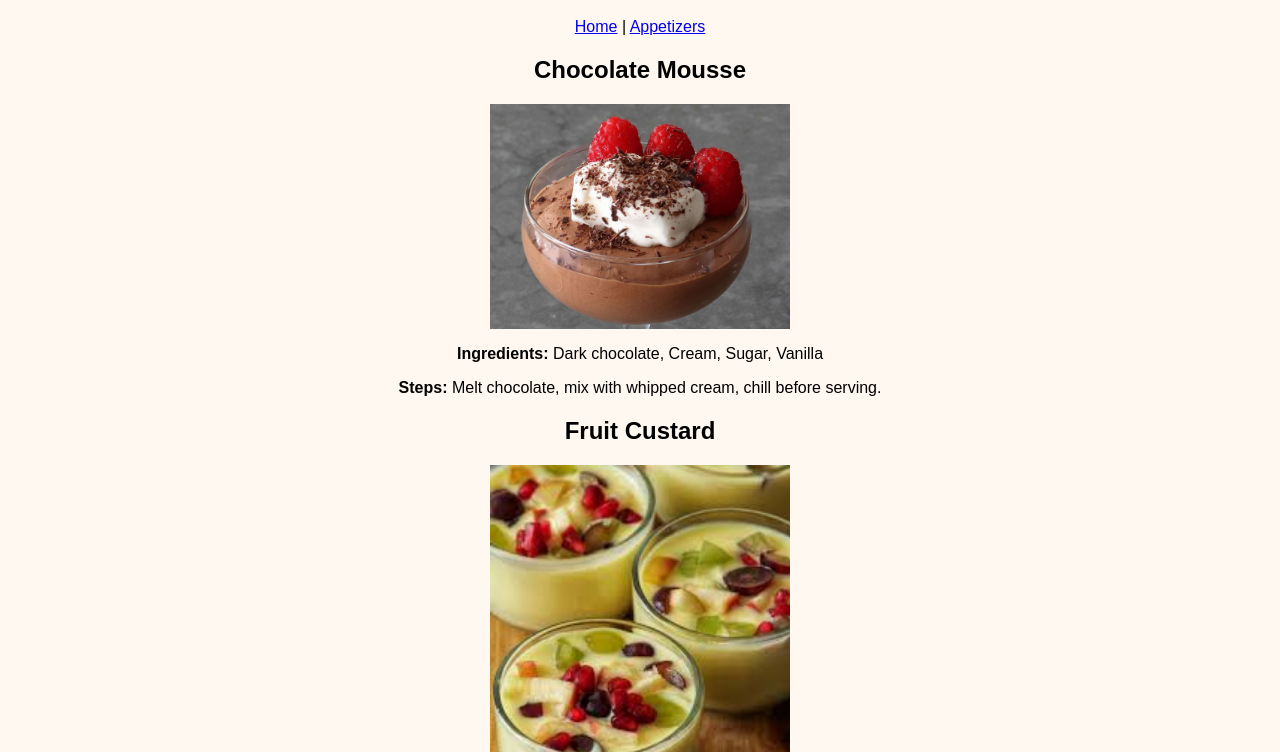
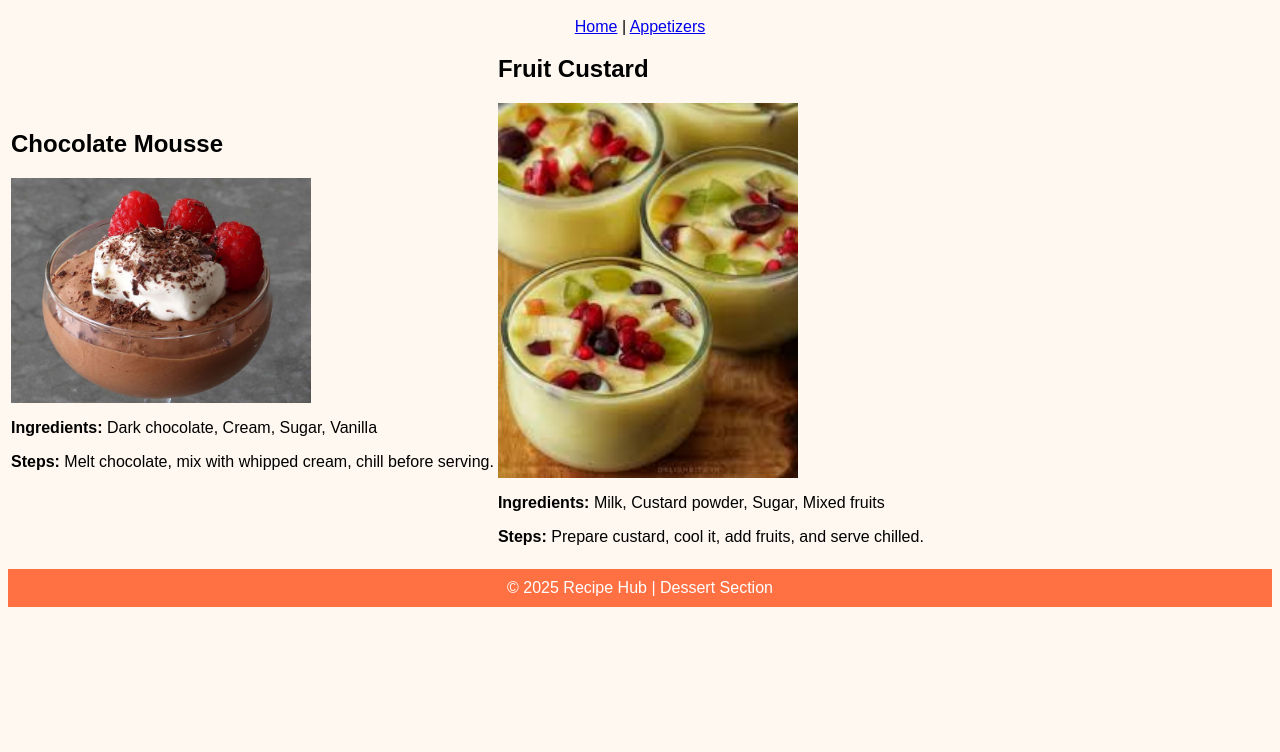
Before and after one commit to dulga/Recipe_hub, a plain HTML site: page Desserts.html in a window 1280 px wide. Shown: the part 48-800 px from the top of the page. Drawn offline with Linux system fonts and the light colour scheme; files whose address does not match are found by name.

```diff
--- a/Desserts.html
+++ b/Desserts.html
@@ -9,16 +9,18 @@
 
   <h1 style="color:#ff7043;">Dessert Recipes</h1>
   <p><a href="index.html">Home</a> | <a href="appetizers.html">Appetizers</a></p>
+  <table><tr><td>
 
   <h2>Chocolate Mousse</h2>
   <img src="D:\uni\year 3 sem 2\fullstack\labs\done\02\Recipe_hub\Chocolate-Mousse.jpg" alt="Chocolate Mousse" width="300">
   <p><b>Ingredients:</b> Dark chocolate, Cream, Sugar, Vanilla</p>
-  <p><b>Steps:</b> Melt chocolate, mix with whipped cream, chill before serving.</p>
+  <p><b>Steps:</b> Melt chocolate, mix with whipped cream, chill before serving.</p></td>
 
-  <h2>Fruit Custard</h2>
+  <td><h2>Fruit Custard</h2>
   <img src="D:\uni\year 3 sem 2\fullstack\labs\done\02\Recipe_hub\fr.jpeg" alt="Fruit Custard" width="300">
   <p><b>Ingredients:</b> Milk, Custard powder, Sugar, Mixed fruits</p>
-  <p><b>Steps:</b> Prepare custard, cool it, add fruits, and serve chilled.</p>
+  <p><b>Steps:</b> Prepare custard, cool it, add fruits, and serve chilled.</p></td></tr>
+</table>
 
   <footer style="margin-top:20px; color:white; background:#ff7043; padding:10px;">
     &copy; 2025 Recipe Hub | Dessert Section
```
